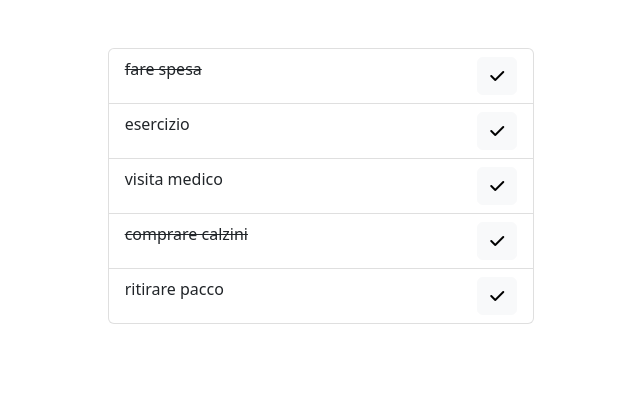
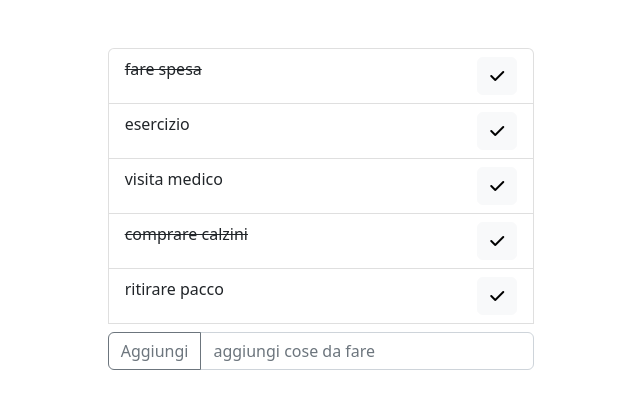
Before and after one commit to fedepaloz/vue-todolist, a plain HTML site: page index.html in a window 1280 px wide. Shown: the whole page, without its empty margins (319-959 px from the left). Drawn offline with nearby package versions, Linux system fonts and the light colour scheme.

Commit message:
milestone 3

```diff
--- a/index.html
+++ b/index.html
@@ -25,6 +25,10 @@
                             class="fa-solid fa-check"></i></button>
 
                 </label>
+                <div class="input-group mb-3 mt-2">
+                    <button @click="addTask" class="btn btn-outline-secondary" type="button" id="button-addon1">Aggiungi</button>
+                    <input v-model="newTask" type="text" class="form-control" placeholder="aggiungi cose da fare" aria-label="Example text with button addon" aria-describedby="button-addon1">
+                  </div>
 
             </div>
         </div>
--- a/script.js
+++ b/script.js
@@ -17,37 +17,42 @@ Predisporre un campo di input testuale e un pulsante "aggiungi": cliccando sul p
 
 
 
-const root = new Vue ({
-    el : '#root' ,
-    data : {
-        todos : [
+const root = new Vue({
+    el: '#root',
+    data: {
+        newTask: '',
+        todos: [
             {
-                text:"fare spesa",
+                text: "fare spesa",
                 done: true
             },
             {
-                text:"esercizio",
+                text: "esercizio",
                 done: false
             },
             {
-                text:"visita medico",
+                text: "visita medico",
                 done: false
             },
             {
-                text:"comprare calzini",
+                text: "comprare calzini",
                 done: true
             },
             {
-                text:"ritirare pacco",
+                text: "ritirare pacco",
                 done: false
             },
         ]
     },
 
 
-    methods : {
-        deleteTask(i){
-         this.todos.splice(i, 1)
+    methods: {
+        deleteTask(i) {
+            this.todos.splice(i, 1)
+        },
+        addTask() {
+            this.todos.push(this.newTask)
+
         }
     },
 })
```
